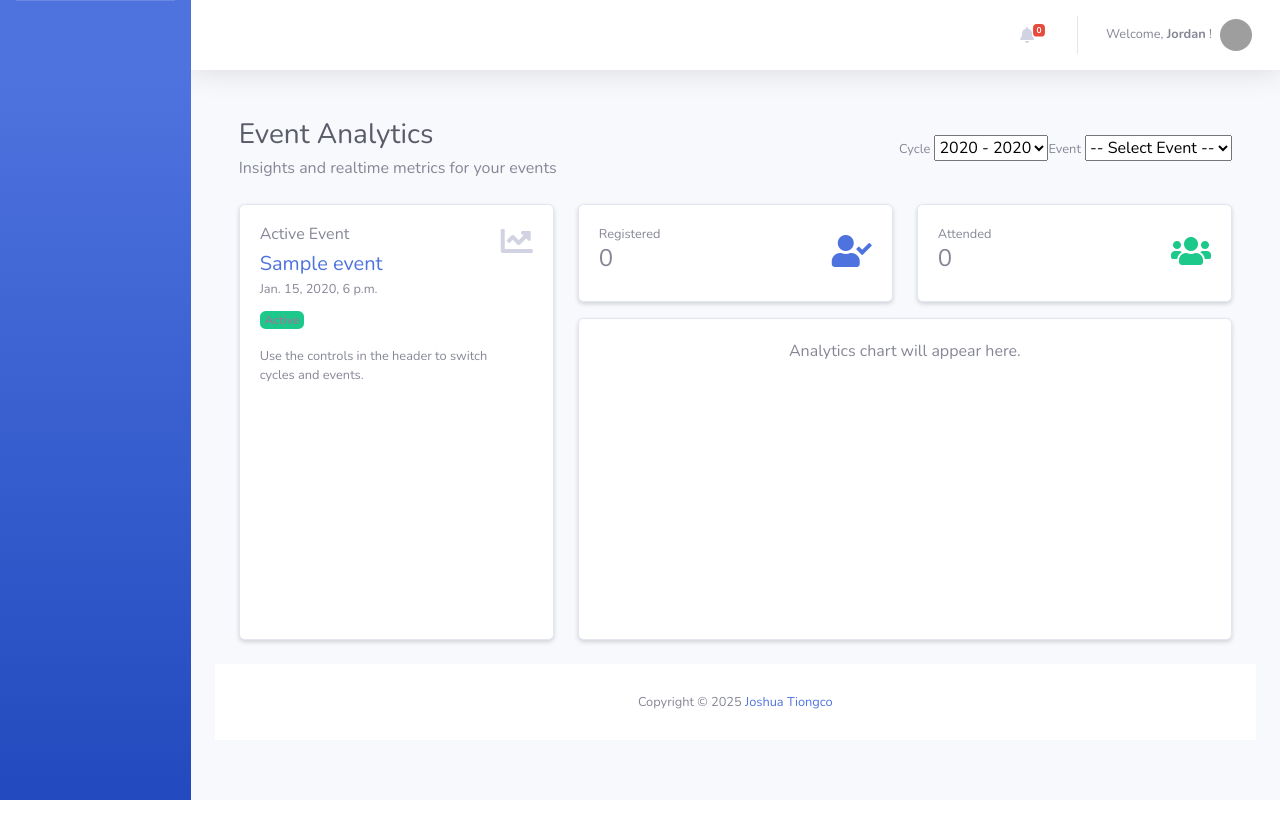
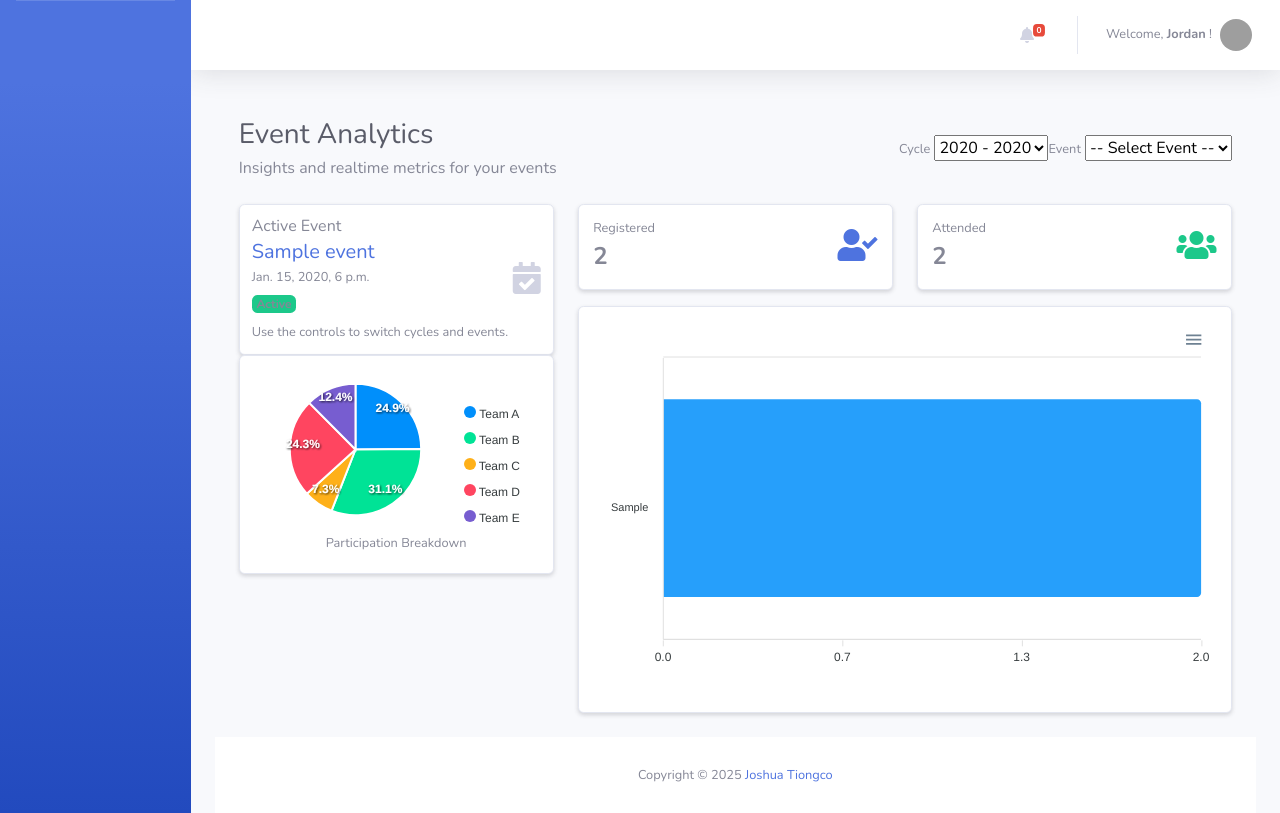
Before and after one commit to AngIkapito/demo-test, a Django app: page /hoo/event_analytics in a window 1280 px wide. Run offline with Django 5.2, Linux system fonts and the light colour scheme; a user stored in the database is signed in; tables that the repository leaves empty hold one stand-in row (values such as "Sample post"); parts of the project's set-up code (start-up, migrations or seed data) failed here and were passed over; some libraries are stand-ins or nearby versions; grey boxes are pictures that could not be loaded.

Commit message:
feat: Refactor event registration to use member_id instead of user, and add Attending_as model for event participation tracking

```diff
--- a/app/models.py
+++ b/app/models.py
@@ -16,6 +16,12 @@ class CustomUser(AbstractUser):
     user_type = models.CharField(choices=USER, max_length=25)
     profile_pic = models.ImageField(upload_to='profile_pic/')
     email = models.EmailField(max_length=150, unique=True)
+
+class Attending_as(models.Model):
+    name = models.CharField(max_length=100)
+
+    def __str__(self):
+        return self.name
 
 class Salutation(models.Model):
     name = models.CharField(max_length=20)
@@ -256,7 +262,7 @@ class Member_Event_Registration(models.Model):
         ('cancelled', 'Cancelled'),
     ]
 
-    user = models.ForeignKey(CustomUser, on_delete=models.CASCADE, blank=True, null=True)           # Stores only the user ID
+    member_id = models.ForeignKey(Member, on_delete=models.CASCADE, blank=True, null=True)           # Stores only the user ID
     event = models.ForeignKey(Event, on_delete=models.CASCADE, blank=True, null=True)          # Stores only the event ID
     date_created = models.DateTimeField(default=timezone.now)
     status = models.CharField(
--- a/templates/hoo/event_analytics.html
+++ b/templates/hoo/event_analytics.html
@@ -32,29 +32,42 @@
 
 	<!-- Main content: left panel (event) + right panel (analytics) -->
 	<div class="row gy-4">
+		<style>
+		/* Dashboard styles */
+		.card-compact .card-body{padding:.75rem}
+		.metric-card .card-body{padding:.9rem}
+		.metric-value{font-size:1.5rem; font-weight:700}
+		#chart{min-height:320px}
+		#pie_chart{max-width:320px; margin:0 auto}
+		</style>
+
 		<div class="col-lg-4">
-			<div class="card shadow-sm h-100">
+			<div class="d-flex flex-column gap-3">
+				<div class="card shadow-sm card-compact">
 					<div class="card-body">
-					<div class="d-flex align-items-start justify-content-between">
-						<div>
-							<h6 class="text-muted">Active Event</h6>
+						<div class="d-flex align-items-start">
+							<div class="flex-grow-1">
+								<h6 class="text-muted mb-1">Active Event</h6>
 								{% if event %}
 									<h5 class="fw-bold text-primary mb-1" id="event_title_display">{{ event.title }}</h5>
-								{% if event.date %}
-									<div class="small text-muted mb-2" id="event_date_display">{{ event.date }}</div>
-								{% else %}
-									<div class="small text-muted mb-2" id="event_date_display"></div>
-								{% endif %}
-								<div class="mb-3"><span id="event_status_badge" class="badge {% if event.status == 'active' %}bg-success{% elif event.status == 'inactive' %}bg-danger{% else %}bg-secondary{% endif %}">{{ event.status|capfirst }}</span></div>
+									<div class="small text-muted mb-1" id="event_date_display">{% if event.date %}{{ event.date }}{% endif %}</div>
+									<div><span id="event_status_badge" class="badge {% if event.status == 'active' %}bg-success{% elif event.status == 'inactive' %}bg-danger{% else %}bg-secondary{% endif %}">{{ event.status|capfirst }}</span></div>
 								{% else %}
 									<div class="text-muted">No active event at the moment.</div>
-								<div class="mb-3"><span id="event_status_badge" class="badge bg-secondary"></span></div>
 								{% endif %}
-							<p class="mb-0 text-muted small">Use the controls in the header to switch cycles and events.</p>
+								<p class="mb-0 text-muted small mt-2">Use the controls to switch cycles and events.</p>
 							</div>
-						<div class="ms-3">
-							<i class="fas fa-chart-line fa-2x text-gray-400"></i>
+							<div class="ms-3 align-self-center">
+								<i class="fas fa-calendar-check fa-2x text-gray-400"></i>
 							</div>
+						</div>
+					</div>
+				</div>
+
+				<div class="card shadow-sm text-center">
+					<div class="card-body">
+						<div id="pie_chart" style="height:150px; width:100%;"></div>
+						<div class="small text-muted mt-2">Participation Breakdown</div>
 					</div>
 				</div>
 			</div>
@@ -63,38 +76,33 @@
 		<div class="col-lg-8">
 			<div class="row g-3">
 				<div class="col-md-6">
-					<div class="card shadow-sm h-100 border-start-primary">
-						<div class="card-body">
-							<div class="d-flex justify-content-between align-items-center">
+					<div class="card shadow-sm metric-card border-start-primary">
+						<div class="card-body d-flex align-items-center justify-content-between">
 							<div>
 								<div class="small text-muted">Registered</div>
-									<div id="registered_count" class="h4 fw-bold">{{ registered_total|default:'0' }}</div>
+								<div id="registered_count" class="metric-value">{{ registered_total|default:'0' }}</div>
 							</div>
 							<div><i class="fas fa-user-check fa-2x text-primary"></i></div>
 						</div>
 					</div>
 				</div>
-				</div>
 				<div class="col-md-6">
-					<div class="card shadow-sm h-100 border-start-success">
-						<div class="card-body">
-							<div class="d-flex justify-content-between align-items-center">
+					<div class="card shadow-sm metric-card border-start-success">
+						<div class="card-body d-flex align-items-center justify-content-between">
 							<div>
 								<div class="small text-muted">Attended</div>
-									<div id="attended_count" class="h4 fw-bold">{{ attended_total|default:'0' }}</div>
+								<div id="attended_count" class="metric-value">{{ attended_total|default:'0' }}</div>
 							</div>
 							<div><i class="fas fa-users fa-2x text-success"></i></div>
 						</div>
 					</div>
 				</div>
 			</div>
-			</div>
 
 			<div class="card shadow-sm mt-3">
-				<div class="card-body" style="min-height:320px;">
+				<div class="card-body" style="min-height:340px;">
 					<div id="analytics_chart" style="height:100%;">
-						<!-- Chart placeholder: replace with ApexCharts or Chart.js init -->
-						<div class="d-flex h-100 align-items-center justify-content-center text-muted">Analytics chart will appear here.</div>
+						<div id="chart" style="height:100%;"></div>
 					</div>
 				</div>
 			</div>
@@ -144,6 +152,19 @@
 			if(initial) populateEventsForCycle(initial);
 		}
 
+		// Auto-select the active event (from server) and trigger the change handler
+		try{
+			var activeEventId = '{{ event.id|default:"" }}';
+			if(activeEventId && eventSelect){
+				var found = Array.from(eventSelect.options).find(function(o){ return String(o.value) === String(activeEventId); });
+				if(found){
+					found.selected = true;
+					var evt = new Event('change', { bubbles: true });
+					eventSelect.dispatchEvent(evt);
+				}
+			}
+		}catch(e){ /* ignore */ }
+
 		if(eventSelect){
 				eventSelect.addEventListener('change', function(e){
 							var sel = e.target.selectedOptions[0];
@@ -164,16 +185,46 @@
 									badge.className = cls;
 								}
 
-						// fetch counts for selected event
+								// fetch counts + org breakdown for selected event
 								var eventId = sel.value;
 								fetch('/hoo/Event/Stats/' + eventId + '/')
 									.then(function(res){ return res.json(); })
 									.then(function(data){
-								if(data && typeof data.registered_total !== 'undefined'){
 										var regEl = document.getElementById('registered_count');
 										var attEl = document.getElementById('attended_count');
+										if(data && typeof data.registered_total !== 'undefined'){
 											if(regEl) regEl.textContent = data.registered_total;
 											if(attEl) attEl.textContent = data.attended_total;
+										} else {
+											if(regEl) regEl.textContent = '0';
+											if(attEl) attEl.textContent = '0';
+										}
+
+										// update chart if organizations data present
+										if(data && Array.isArray(data.organizations) && window.eventOrgChart){
+											var orgs = data.organizations || [];
+											// sort descending by value so largest bars appear first
+											orgs.sort(function(a,b){ return (b.value || 0) - (a.value || 0); });
+											var cats = orgs.map(function(o){ return o.initials || o.name || ''; });
+											var vals = orgs.map(function(o){ return o.value || 0; });
+											try{
+												window.eventOrgChart.updateOptions({ xaxis: { categories: cats } });
+												window.eventOrgChart.updateSeries([{ name: 'Count', data: vals }]);
+											}catch(e){
+												// fallback: recreate chart
+												var chartEl = document.querySelector('#chart');
+												if(chartEl){
+													window.eventOrgChart.destroy();
+													window.eventOrgChart = new ApexCharts(chartEl, {
+														series:[{ name: 'Count', data: vals }],
+														chart:{ type:'bar', height:350 },
+														plotOptions:{ bar:{ borderRadius:4, borderRadiusApplication:'end', horizontal:true } },
+														dataLabels:{ enabled:false },
+														xaxis:{ categories: cats }
+													});
+													window.eventOrgChart.render();
+												}
+											}
 										}
 									})
 									.catch(function(){
@@ -198,6 +249,52 @@
 	});
 	</script>
 
+	<!-- ApexCharts chart for organization initials -->
+	<script src="https://cdn.jsdelivr.net/npm/apexcharts"></script>
+	<script>
+	document.addEventListener('DOMContentLoaded', function(){
+		var orgs = [];
+		try { orgs = JSON.parse('{{ organizations_json|default:'[]'|escapejs }}'); } catch(e){ orgs = []; }
+
+		// sort descending by value so largest bars appear first
+		orgs.sort(function(a,b){ return (b.value || 0) - (a.value || 0); });
+
+		var categories = orgs.map(function(o){ return o.initials || o.name || ''; });
+		// Try common numeric fields for values, fall back to 0
+		var values = orgs.map(function(o){ return (o.value || o.registered_total || o.count || 0); });
+
+				var options = {
+					series: [{ name: 'Count', data: values }],
+		  chart: { type: 'bar', height: 350 },
+		  plotOptions: { bar: { borderRadius: 4, borderRadiusApplication: 'end', horizontal: true } },
+		  dataLabels: { enabled: false },
+		  xaxis: { categories: categories }
+		};
+
+		var chartEl = document.querySelector("#chart");
+		if(chartEl){
+			// store chart globally so we can update it on event change
+			window.eventOrgChart = new ApexCharts(chartEl, options);
+			window.eventOrgChart.render();
+		}
+	});
+	</script>
+
+	<script>
+	// Render static ApexCharts pie chart into the #pie_chart element placed under Active Event
+	var pieOptions = {
+	  series: [44, 55, 13, 43, 22],
+	  chart: { width: 280, type: 'pie' },
+	  labels: ['Team A', 'Team B', 'Team C', 'Team D', 'Team E'],
+	  responsive: [{ breakpoint: 480, options: { chart: { width: 200 }, legend: { position: 'bottom' } } }]
+	};
+
+	try{
+		var pieChart = new ApexCharts(document.querySelector("#pie_chart"), pieOptions);
+		pieChart.render();
+	}catch(e){ /* ignore if element not present */ }
+	</script>
+
 </div>
 
 {% endblock %}
--- a/trackapsite/views.py
+++ b/trackapsite/views.py
@@ -131,9 +131,9 @@ def REG_EVENT(request):
 def ANNOUNCEMENT(request):
     announcements = Announcement.objects.prefetch_related('tags').all()
     tags = Tags.objects.all()
-    # Active events to show on announcements page (most recent first)
-    # Include events that are 'active' or 'full' so full events still appear in featured list
-    active_events = Event.objects.filter(status__in=['active', 'full']).order_by('-date')
+    # All events to show on announcements page (most recent first).
+    # We will show active, full, and inactive events; inactive ones are displayed faded in the template.
+    active_events = Event.objects.all().order_by('-date')
     # Collect tags used by active events (Event.tags is a FK to Tags)
     active_tag_ids = [tid for tid in active_events.values_list('tags_id', flat=True) if tid]
     event_tags = Tags.objects.filter(id__in=active_tag_ids) if active_tag_ids else Tags.objects.none()
```
Also changed, not shown: templates/announcement.html (+8 -2 lines), trackapsite/hoo_views.py (+108 -19 lines), trackapsite/officer_views.py (+10 -69 lines), app/migrations/0053_remove_member_event_registration_user_and_more.py (added), app/migrations/0054_attending_as.py (added). Lines whose indentation alone changed are shown as unchanged.
